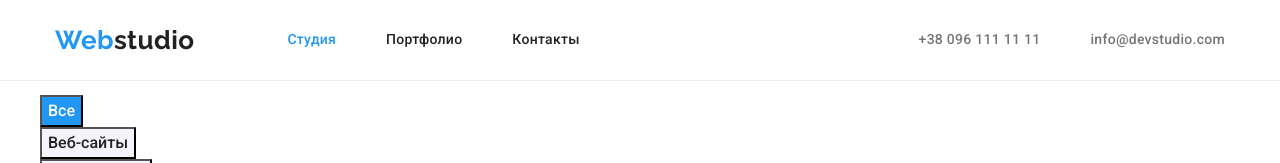
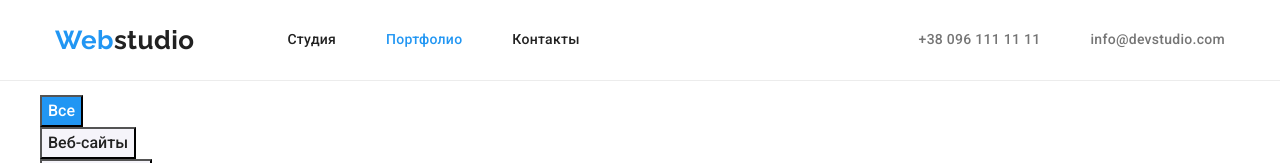
Before and after one commit to VasylievKostia/goit-markup-hw-02, a plain HTML site: page portfolio.html in a window 1280 px wide. Shown: the top 163 px of the page. Drawn offline with nearby package versions, Linux system fonts and the light colour scheme.

Commit message:
hw2 v1.5

```diff
--- a/portfolio.html
+++ b/portfolio.html
@@ -18,8 +18,8 @@
             <!--Навигация-->
             <nav class="nav">
                 <ul class="list nav-list">
-                    <li class="nav-item"> <a class="link current" href="./index.html">Студия</a> </li>
-                    <li class="nav-item"> <a class="link" href="./portfolio.html">Портфолио</a> </li>
+                    <li class="nav-item"> <a class="link" href="./index.html">Студия</a> </li>
+                    <li class="nav-item"> <a class="link current" href="./portfolio.html">Портфолио</a> </li>
                     <li class="nav-item"> <a class="link" href="">Контакты</a></li>
                 </ul>
                 </nav>
```
